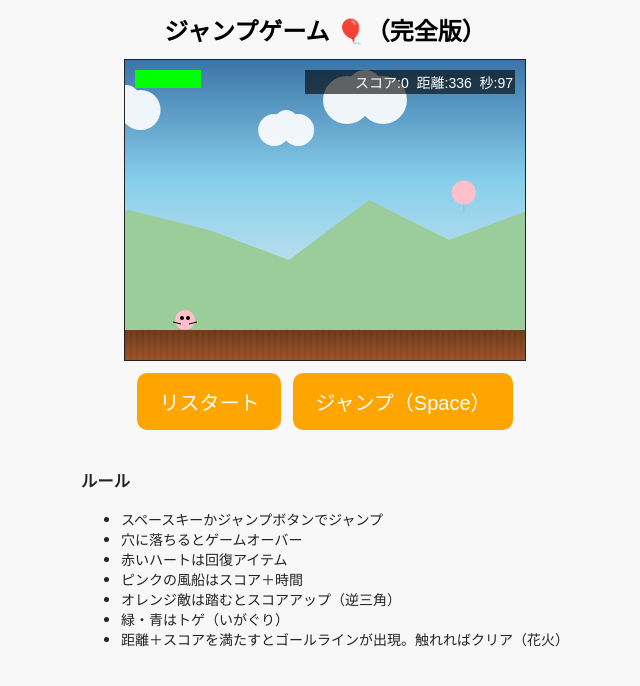
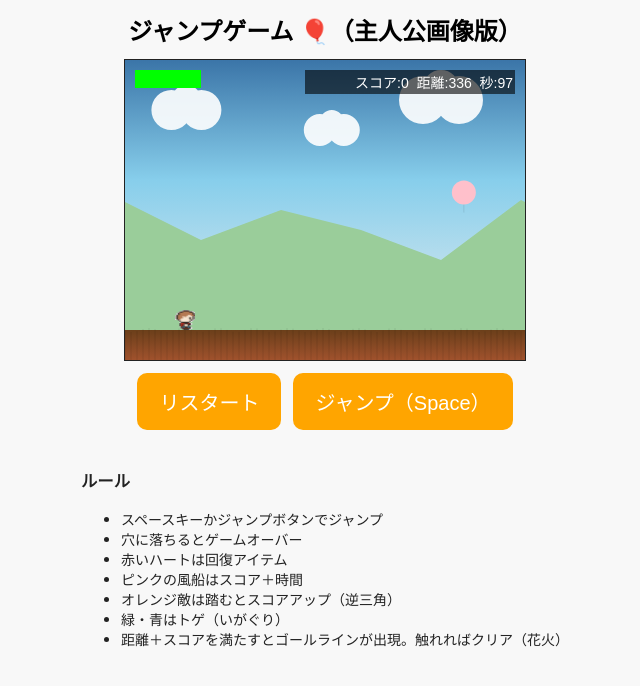
Before and after one commit to hatakeyamamitsumu/games, a plain HTML site: page jump.html in a window 1280 px wide. Both pictures are taken after a click on the button "リスタート". Shown: the whole page, without its empty margins (315-955 px from the left). Drawn offline with Linux system fonts and the light colour scheme.

Commit message:
character

```diff
--- a/jump.html
+++ b/jump.html
@@ -3,7 +3,7 @@
 <head>
 <meta charset="utf-8" />
 <meta name="viewport" content="width=device-width,initial-scale=1" />
-<title>ジャンプゲーム — 完全版（BGM分離・花火）</title>
+<title>ジャンプゲーム — 完全版（主人公画像版）</title>
 <style>
   body { margin:0; font-family:system-ui,-apple-system,Segoe UI,Roboto,"Hiragino Kaku Gothic ProN",sans-serif; background:#f8f8f8; display:flex; flex-direction:column; align-items:center; }
   h2 { margin:12px 0; }
@@ -13,17 +13,16 @@
   button { font-size:20px; padding:14px 22px; border-radius:10px; border:none; background:orange; color:white; cursor:pointer; }
   button:active { background:darkorange; }
   #rules { max-width:720px; text-align:left; padding:10px; font-size:14px; color:#222; }
-  #msg { position:fixed; top:6px; left:50%; transform:translateX(-50%); background:rgba(0,0,0,0.6); color:white; padding:6px 12px; border-radius:8px; font-size:13px; display:none; }
+  #msg { position:fixed; top:6px; left:50%; transform:translateX(-50%); background:rgba(0,0,0,0.6); color:white; padding:6px 12px; border-radius:8px; font-size:13px; display:none; z-index:999; }
 </style>
 </head>
 <body>
-<h2>ジャンプゲーム 🎈（完全版）</h2>
+<h2>ジャンプゲーム 🎈（主人公画像版）</h2>
 <div id="canvasWrap"><canvas id="game" width="400" height="300"></canvas></div>
 
 <div id="buttonArea">
   <button id="restartBtn">リスタート</button>
   <button id="jumpBtn">ジャンプ（Space）</button>
-
 </div>
 
 <div id="rules">
@@ -42,9 +41,9 @@
 <div id="msg"></div>
 
 <script>
-/* -------------------------
+/* =========================
    BGM プレーヤー（独立）
-   ------------------------- */
+   ========================= */
 class BGMPlayer {
   constructor(src, opts={volume:0.7, loop:true}) {
     this.src = src;
@@ -53,35 +52,23 @@ class BGMPlayer {
     this.audio.volume = typeof opts.volume === 'number' ? opts.volume : 1.0;
     this._isPlaying = false;
   }
-  play() {
-    // play() は Promise を返す（自動再生拒否の可能性あり）
-    return this.audio.play().then(()=>{ this._isPlaying=true; }).catch(e=>{
-      // 再生できない場合は呼び出し元でユーザーに知らせる
-      this._isPlaying=false;
-      throw e;
-    });
-  }
+  play() { return this.audio.play().then(()=>{ this._isPlaying=true; }).catch(e=>{ this._isPlaying=false; throw e; }); }
   pause(){ this.audio.pause(); this._isPlaying=false; }
   stop(){ this.pause(); this.audio.currentTime = 0; }
   fadeOut(step=0.02, interval=100){
     const audio = this.audio;
     const fade = setInterval(()=>{
-      if(audio.volume > step){
-        audio.volume = Math.max(0, audio.volume - step);
-      } else {
-        audio.volume = 0;
-        audio.pause();
-        clearInterval(fade);
-      }
+      if(audio.volume > step){ audio.volume = Math.max(0, audio.volume - step); }
+      else { audio.volume = 0; audio.pause(); clearInterval(fade); }
     }, interval);
   }
   setVolume(v){ this.audio.volume = Math.max(0, Math.min(1, v)); }
   isPlaying(){ return this._isPlaying && !this.audio.paused; }
 }
 
-/* -------------------------
+/* =========================
    ゲーム本体
-   ------------------------- */
+   ========================= */
 const canvas = document.getElementById('game');
 const ctx = canvas.getContext('2d');
 const W = canvas.width;
@@ -91,20 +78,24 @@ let worldSpeed = worldSpeedDefault;
 const goalDistance = 1200;
 const goalScore = 30;
 
-// ゲーム変数（宣言）
+// ゲーム状態（宣言）
 let player, jumpStage, maxJumpStage, obstacles, explosions, holes;
-let fireworks; // 花火パーティクル配列
+let fireworks; // 花火パーティクル
 let score, gameOver, spawnTimer, holeTimer, gameTime, hp, invincible, flash;
 let distance = 0;
 let goalLine = null;
 let gameClear = false;
 let loopStarted = false;
 
-// BGM プレーヤー（sounds/a.mp3 を設置してください）
+// プレイヤー画像（同じサイズ：20）
+const playerImage = new Image();
+playerImage.src = "characters/hero.png"; // ←ここに画像を置いてください（相対パス）
+
+// BGM / SE パス（必要なファイルを配置）
 const bgmPlayer = new BGMPlayer("sounds/BGM/a.mp3", {volume:0.05, loop:true});
-const fireworkSEPath = "sounds/Sound_Effect/firework.mp3"; // 花火SE（別ファイルを用意）
+const fireworkSEPath = "sounds/Sound_Effect/firework.mp3";
 
-// 小さなメッセージ表示（画面上部）
+// メッセージ表示
 const msgBox = document.getElementById('msg');
 function showMsg(text, ms=1800){
   msgBox.textContent = text;
@@ -113,8 +104,9 @@ function showMsg(text, ms=1800){
   showMsg._t = setTimeout(()=> msgBox.style.display = 'none', ms);
 }
 
-/* ---------- 初期化関数 ---------- */
+/* ---------- 初期化 ---------- */
 function resetGameState(){
+  // player.size を 20 にして、画像表示時も同じサイズになるようにする
   player = { x:50, y:250, vy:0, size:20, falling:false };
   jumpStage = 0; maxJumpStage = 2;
   obstacles = []; explosions = []; holes = [];
@@ -124,9 +116,15 @@ function resetGameState(){
   hp = 3; invincible = 0; flash = 0;
   distance = 0; goalLine = null; gameClear = false; gameOver = false;
   worldSpeed = worldSpeedDefault;
+
+  // mountains/clouds 初期位置を元に戻す（安定化）
+  mountains[0].x = 0; mountains[1].x = W;
+  clouds[0].x = 80; clouds[1].x = 220; clouds[2].x = 340;
 }
 
-/* ---------- 花火（派手め） ---------- */
+/* =========================
+   花火パーティクル
+   ========================= */
 function spawnFireworks(cx, cy, bursts = 10){
   const colors = ["#ff5050","#ffb84d","#fff06a","#7efc8d","#8ad4ff","#d6a0ff","#ffffff","#ff69b4"];
   for(let b=0;b<bursts;b++){
@@ -146,7 +144,7 @@ function spawnFireworks(cx, cy, bursts = 10){
 function updateFireworks(){
   for(let p of fireworks){
     p.age++;
-    p.vy += 0.04; // gravity small
+    p.vy += 0.04;
     p.vx *= 0.995;
     p.vy *= 0.998;
     p.x += p.vx;
@@ -166,7 +164,9 @@ function drawFireworks(){
   ctx.globalAlpha = 1;
 }
 
-/* ---------- 雲 / 山 ---------- */
+/* =========================
+   雲 / 山
+   ========================= */
 const clouds = [ {x:80,y:50,scale:1,speed:0.2}, {x:220,y:70,scale:0.8,speed:0.15}, {x:340,y:40,scale:1.2,speed:0.25} ];
 function drawCloud(c){
   ctx.fillStyle="rgba(255,255,255,0.9)";
@@ -194,30 +194,34 @@ function drawMountains(){
   });
 }
 
-/* ---------- 入力 ---------- */
+/* =========================
+   入力：ジャンプ / ボタン
+   ========================= */
 function doJump(){
   if(gameOver || gameClear) return;
-  // try start bgm if not playing (user gesture)
-  tryPlayBGMOnce();
+  tryPlayBGMOnce(); // 初回のユーザー操作でBGMを許可する
   if(!player.falling && jumpStage < maxJumpStage){
     jumpStage++;
-    player.vy = jumpStage===1 ? -10 : -10;
+    // 1段目を高めに（既存の設定に合わせる）
+    player.vy = jumpStage===1 ? -10 : -12;
     playJumpSound();
   }
 }
 document.addEventListener("keydown", e=>{
-  if(e.code==="Space") { e.preventDefault(); doJump(); }
+  if(e.code==="Space"){ e.preventDefault(); doJump(); }
   if(e.code==="Enter" && (gameOver || gameClear)) restart();
 });
 document.getElementById("jumpBtn").addEventListener("click", doJump);
 document.getElementById("restartBtn").addEventListener("click", ()=>{
-  // user gesture: safe to start BGM
+  // クリックはユーザー操作なので BGM 再生を試行してからリスタート
   tryPlayBGMOnce(true);
   restart();
 });
 canvas.addEventListener("touchstart", e=>{ e.preventDefault(); doJump(); }, {passive:false});
 
-/* ---------- シンセ音列 ---------- */
+/* =========================
+   シンセ系 SE（WebAudio）
+   ========================= */
 function playSoundSequence(seq){
   const audioCtx = new (window.AudioContext || window.webkitAudioContext)();
   seq.forEach(({freq,type="sine",duration=0.2,delay=0,volume=0.2})=>{
@@ -239,19 +243,23 @@ function playEnemyDefeatSound(){ playSoundSequence([{freq:420,type:"triangle",du
 function playGoalSound(){ playSoundSequence([{freq:880,type:"sine",duration:0.25},{freq:660,type:"sine",duration:0.25,delay:0.2}]); }
 function playClearSound(){ playSoundSequence([{freq:1200,type:"sine",duration:0.25},{freq:900,type:"sine",duration:0.2,delay:0.18},{freq:700,type:"sine",duration:0.18,delay:0.34}]); }
 
-/* ---------- 障害物 ---------- */
+/* =========================
+   障害物・穴
+   ========================= */
 function spawnObstacle(){
   const count = Math.floor(Math.random()*3)+1;
   for(let i=0;i<count;i++){
     let type;
     if(Math.random()<0.08) type="heal";
     else type = ["normal","zigzag","breakable","balloon"][Math.floor(Math.random()*4)];
+
     let yPos, baseY;
     if(type==="heal") yPos = 30 + Math.random()*50;
     else if(type==="balloon") yPos = 50 + Math.random()*100;
-    else if(type==="zigzag"){ baseY = 120 + Math.random()*60; yPos = baseY; } // 高め
+    else if(type==="zigzag"){ baseY = 140 + Math.random()*60; yPos = baseY; } // 少し高め
     else yPos = (Math.random()<0.5) ? 250 : 100 + Math.random()*100;
-    obstacles.push({x:W + i*36, y:yPos, width:20, height:20, type:type, angle:0, vy:0, falling:false, baseY:baseY, scored:false});
+
+    obstacles.push({x:W + i*30, y:yPos, width:20, height:20, type:type, angle:0, vy:0, falling:false, baseY:baseY, scored:false});
   }
 }
 function spawnHoleIfReady(){
@@ -264,16 +272,19 @@ function spawnHoleIfReady(){
 function updateObstacles(){
   for(let ob of obstacles){
     if(ob.falling){
-      ob.vy += 0.6; ob.y += ob.vy;
+      ob.vy += 0.6;
+      ob.y += ob.vy;
     } else {
       const speed = (ob.type==="balloon" || ob.type==="heal") ? worldSpeed * 0.6 : worldSpeed;
       ob.x -= speed;
       if(ob.type==="zigzag" && ob.baseY!==undefined){
-        ob.y = ob.baseY + Math.sin(ob.angle) * 30; ob.angle += 0.12;
+        ob.y = ob.baseY + Math.sin(ob.angle) * 30;
+        ob.angle += 0.12;
       }
       if(ob.type==="balloon" || ob.type==="heal"){
         ob.y += Math.sin(ob.angle) * 0.6;
-        ob.x += Math.sin(ob.angle/2) * 0.4; ob.angle += 0.06;
+        ob.x += Math.sin(ob.angle/2) * 0.4;
+        ob.angle += 0.06;
       }
       if(!ob.falling && (ob.type==="normal"||ob.type==="breakable")){
         for(let h of holes){
@@ -284,6 +295,7 @@ function updateObstacles(){
       }
     }
   }
+
   obstacles = obstacles.filter(ob=>{
     if(!ob.falling && ob.x < -ob.width){
       if(!ob.scored){ score++; ob.scored = true; }
@@ -292,42 +304,55 @@ function updateObstacles(){
     if(ob.falling && ob.y > canvas.height + 50) return false;
     return true;
   });
-  holes.forEach(h=> h.x -= worldSpeed );
+
+  holes.forEach(h => h.x -= worldSpeed);
   holes = holes.filter(h => h.x + h.width > 0);
 }
 
-/* ---------- 衝突判定 ---------- */
+/* =========================
+   衝突判定
+   ========================= */
 function checkCollision(){
   if(invincible>0 || player.falling || gameClear) return;
+
   for(let i=0;i<obstacles.length;i++){
     const ob = obstacles[i];
     if(ob.falling) continue;
+
+    // 円同士判定（回復・風船）
     const dx = (player.x + player.size/2) - (ob.x + ob.width/2);
     const dy = (player.y + player.size/2) - (ob.y + ob.height/2);
     const dist = Math.sqrt(dx*dx + dy*dy);
+
     if(ob.type === "heal" && dist < player.size/2 + 14){
-      explosions.push({x:ob.x+ob.width/2,y:ob.y+ob.height/2,radius:0,maxRadius:60,color:"rgba(255,50,50,0.6)"});
-      obstacles.splice(i,1); i--; hp = 3; score += 10; flash = 8; invincible = 30; playHealSound(); continue;
+      explosions.push({x:ob.x + ob.width/2, y:ob.y + ob.height/2, radius:0, maxRadius:60, color:"rgba(255,50,50,0.6)"});
+      obstacles.splice(i,1); i--;
+      hp = 3; score += 10; flash = 8; invincible = 30; playHealSound(); continue;
     }
+
     if(ob.type === "balloon" && dist < player.size/2 + 16){
-      explosions.push({x:ob.x+ob.width/2,y:ob.y+ob.height/2,radius:0,maxRadius:30});
-      obstacles.splice(i,1); i--; score += 5; gameTime += 60;
+      explosions.push({x:ob.x + ob.width/2, y:ob.y + ob.height/2, radius:0, maxRadius:30});
+      obstacles.splice(i,1); i--;
+      score += 5; gameTime += 60;
       player.vy = (player.y + player.size/2 < ob.y + ob.height/2) ? -10 : 5;
       invincible = 30; flash = 10; playEnemyDefeatSound(); continue;
     }
+
+    // 四角当たり判定（敵）
     if(["normal","zigzag","breakable"].includes(ob.type) &&
        player.x < ob.x + ob.width && player.x + player.size > ob.x &&
        player.y < ob.y + ob.height && player.y + player.size > ob.y){
       if(ob.type === "breakable" && player.vy > 0 && player.y + player.size <= ob.y + 10){
-        explosions.push({x:ob.x+ob.width/2,y:ob.y+ob.height/2,radius:0,maxRadius:30});
-        obstacles.splice(i,1); i--; score += 5; gameTime += 60; player.vy = -8; playEnemyDefeatSound(); continue;
+        explosions.push({x:ob.x + ob.width/2, y:ob.y + ob.height/2, radius:0, maxRadius:30});
+        obstacles.splice(i,1); i--;
+        score += 5; gameTime += 60; player.vy = -8; playEnemyDefeatSound(); continue;
       }
       hp--; invincible = 30; flash = 10; playDamageSound();
       if(hp <= 0) return endGame();
     }
   }
 
-  // 穴
+  // 穴判定
   const footY = player.y + player.size;
   const footXCenter = player.x + player.size/2;
   for(let h of holes){
@@ -337,57 +362,90 @@ function checkCollision(){
   }
 }
 
-/* ---------- 爆発更新 ---------- */
-function updateExplosions(){ for(let e of explosions) e.radius += 2; explosions = explosions.filter(e => e.radius < e.maxRadius); }
+/* =========================
+   爆発更新
+   ========================= */
+function updateExplosions(){
+  for(let e of explosions) e.radius += 2;
+  explosions = explosions.filter(e => e.radius < e.maxRadius);
+}
 
-/* ---------- 描画 ---------- */
+/* =========================
+   描画
+   ========================= */
 function draw(){
   ctx.clearRect(0,0,canvas.width,canvas.height);
 
   // 背景グラデ
   const bgGrad = ctx.createLinearGradient(0,0,0,canvas.height);
   bgGrad.addColorStop(0,"#3b75a8"); bgGrad.addColorStop(0.4,"#87CEEB"); bgGrad.addColorStop(1,"#f0f0f0");
-  ctx.fillStyle = bgGrad; ctx.fillRect(0,0,canvas.width,canvas.height);
+  ctx.fillStyle = bgGrad;
+  ctx.fillRect(0, 0, canvas.width, canvas.height);
 
   // 山
   drawMountains();
 
   // 雲
-  clouds.forEach(c=> drawCloud(c) );
+  clouds.forEach(c => { drawCloud(c); });
 
   // 地面
   const groundY = 270;
   const groundGrad = ctx.createLinearGradient(0, groundY, 0, canvas.height);
-  groundGrad.addColorStop(0,"#6b3f1a"); groundGrad.addColorStop(1,"#A0522D");
-  ctx.fillStyle = groundGrad; ctx.fillRect(0, groundY, canvas.width, canvas.height-groundY);
+  groundGrad.addColorStop(0, "#6b3f1a");
+  groundGrad.addColorStop(1, "#A0522D");
+  ctx.fillStyle = groundGrad;
+  ctx.fillRect(0, groundY, canvas.width, canvas.height - groundY);
 
-  // 地面の凹凸（動きで変化）
+  // 地面凹凸
   ctx.strokeStyle = "rgba(0,0,0,0.12)";
   for(let i=0;i<canvas.width;i+=6){
     const offset = Math.sin(i * 0.18 + distance * 0.02) * 2;
     ctx.lineWidth = 0.8;
-    ctx.beginPath(); ctx.moveTo(i, groundY + offset); ctx.lineTo(i, canvas.height); ctx.stroke();
+    ctx.beginPath();
+    ctx.moveTo(i, groundY + offset);
+    ctx.lineTo(i, canvas.height);
+    ctx.stroke();
   }
 
   // 障害物
   obstacles.forEach(ob=>{
     if(ob.type === "balloon"){
-      ctx.beginPath(); ctx.arc(ob.x + ob.width/2, ob.y + ob.height/2, 12, 0, Math.PI*2); ctx.fillStyle = "pink"; ctx.fill();
-      ctx.beginPath(); ctx.moveTo(ob.x + ob.width/2, ob.y + ob.height/2 + 12); ctx.lineTo(ob.x + ob.width/2, ob.y + ob.height/2 + 20); ctx.stroke();
+      ctx.beginPath();
+      ctx.arc(ob.x + ob.width/2, ob.y + ob.height/2, 12, 0, Math.PI*2);
+      ctx.fillStyle = "pink";
+      ctx.fill();
+      ctx.beginPath();
+      ctx.moveTo(ob.x + ob.width/2, ob.y + ob.height/2 + 12);
+      ctx.lineTo(ob.x + ob.width/2, ob.y + ob.height/2 + 20);
+      ctx.stroke();
     } else if(ob.type === "heal"){
       const cx = ob.x + ob.width/2, cy = ob.y + ob.height/2;
-      ctx.fillStyle = "red"; ctx.beginPath(); ctx.arc(cx-5, cy-2, 6, 0, Math.PI*2); ctx.arc(cx+5, cy-2, 6, 0, Math.PI*2);
-      ctx.moveTo(cx-11, cy+2); ctx.quadraticCurveTo(cx, cy+18, cx+11, cy+2); ctx.closePath(); ctx.fill();
+      ctx.fillStyle = "red";
+      ctx.beginPath();
+      ctx.arc(cx-5, cy-2, 6, 0, Math.PI*2);
+      ctx.arc(cx+5, cy-2, 6, 0, Math.PI*2);
+      ctx.moveTo(cx-11, cy+2);
+      ctx.quadraticCurveTo(cx, cy+18, cx+11, cy+2);
+      ctx.closePath();
+      ctx.fill();
     } else if(ob.type === "breakable"){
-      // 逆三角（オレンジ）
-      ctx.fillStyle = "orange"; ctx.beginPath();
-      ctx.moveTo(ob.x + ob.width/2, ob.y + ob.height); ctx.lineTo(ob.x, ob.y); ctx.lineTo(ob.x + ob.width, ob.y); ctx.closePath(); ctx.fill();
+      ctx.fillStyle = "orange";
+      ctx.beginPath();
+      ctx.moveTo(ob.x + ob.width/2, ob.y + ob.height);
+      ctx.lineTo(ob.x, ob.y);
+      ctx.lineTo(ob.x + ob.width, ob.y);
+      ctx.closePath();
+      ctx.fill();
     } else if(ob.type === "normal" || ob.type === "zigzag"){
-      // いがぐり（緑・青）
       const baseColor = ob.type==="normal" ? "green" : "blue";
       ctx.fillStyle = baseColor;
-      const cx = ob.x + ob.width/2, cy = ob.y + ob.height/2, radius = ob.width/2;
-      ctx.beginPath(); ctx.arc(cx, cy, radius, 0, Math.PI*2); ctx.fill();
+      const cx = ob.x + ob.width/2;
+      const cy = ob.y + ob.height/2;
+      const radius = ob.width/2;
+      ctx.beginPath();
+      ctx.arc(cx, cy, radius, 0, Math.PI*2);
+      ctx.fill();
+
       const spikes = 8;
       for(let i=0;i<spikes;i++){
         const angle = (Math.PI*2/spikes)*i;
@@ -396,28 +454,56 @@ function draw(){
         const sy = cy + Math.sin(angle) * radius;
         const ex = cx + Math.cos(angle) * (radius + spikeLength);
         const ey = cy + Math.sin(angle) * (radius + spikeLength);
-        ctx.strokeStyle = baseColor; ctx.lineWidth = 2;
-        ctx.beginPath(); ctx.moveTo(sx, sy); ctx.lineTo(ex, ey); ctx.stroke();
+        ctx.strokeStyle = baseColor;
+        ctx.lineWidth = 2;
+        ctx.beginPath();
+        ctx.moveTo(sx, sy);
+        ctx.lineTo(ex, ey);
+        ctx.stroke();
       }
     }
   });
 
   // 穴
-  ctx.fillStyle = "black"; holes.forEach(h => ctx.fillRect(h.x, groundY, h.width, 30) );
+  ctx.fillStyle = "black";
+  holes.forEach(h => ctx.fillRect(h.x, groundY, h.width, 30));
 
   // 爆発
-  explosions.forEach(e => { ctx.beginPath(); ctx.arc(e.x, e.y, e.radius, 0, Math.PI*2); ctx.fillStyle = e.color || "rgba(255,165,0,0.5)"; ctx.fill(); });
+  explosions.forEach(e=>{
+    ctx.beginPath();
+    ctx.arc(e.x, e.y, e.radius, 0, Math.PI*2);
+    ctx.fillStyle = e.color || "rgba(255,165,0,0.5)";
+    ctx.fill();
+  });
 
   // フラッシュ
   if(flash>0){ ctx.fillStyle="rgba(255,255,255,0.5)"; ctx.fillRect(0,0,canvas.width,canvas.height); flash--; }
 
-  // プレイヤー（かわいい丸猫風）
-  ctx.fillStyle = "pink";
-  ctx.beginPath(); ctx.arc(player.x + player.size/2, player.y + player.size/2, player.size/2, 0, Math.PI*2); ctx.fill();
-  // 目
-  ctx.fillStyle = "black"; ctx.beginPath(); ctx.arc(player.x+7, player.y+8, 2, 0, Math.PI*2); ctx.arc(player.x+13, player.y+8, 2, 0, Math.PI*2); ctx.fill();
-  // ひげ（ちょっと）
-  ctx.strokeStyle = "black"; ctx.lineWidth = 1; ctx.beginPath(); ctx.moveTo(player.x+6, player.y+14); ctx.lineTo(player.x-2, player.y+12); ctx.moveTo(player.x+14, player.y+14); ctx.lineTo(player.x+22, player.y+12); ctx.stroke();
+  // プレイヤー描画：画像が読み込まれていれば image、そうでなければ丸でフォールバック
+  if(playerImage.complete && playerImage.naturalWidth !== 0){
+    // optionally: draw shadow under player
+    ctx.save();
+    ctx.globalAlpha = 0.95;
+    ctx.drawImage(playerImage, player.x, player.y, player.size, player.size);
+    ctx.restore();
+  } else {
+    ctx.fillStyle = "pink";
+    ctx.beginPath();
+    ctx.arc(player.x + player.size/2, player.y + player.size/2, player.size/2, 0, Math.PI*2);
+    ctx.fill();
+    // 目/hige
+    ctx.fillStyle = "black";
+    ctx.beginPath();
+    ctx.arc(player.x+7, player.y+8, 2, 0, Math.PI*2);
+    ctx.arc(player.x+13, player.y+8, 2, 0, Math.PI*2);
+    ctx.fill();
+    ctx.strokeStyle = "black";
+    ctx.lineWidth = 1;
+    ctx.beginPath();
+    ctx.moveTo(player.x+6, player.y+14); ctx.lineTo(player.x-2, player.y+12);
+    ctx.moveTo(player.x+14, player.y+14); ctx.lineTo(player.x+22, player.y+12);
+    ctx.stroke();
+  }
 
   // HPバー
   const hpWidth = 22, hpHeight = 18;
@@ -429,17 +515,20 @@ function draw(){
   ctx.fillStyle="white"; ctx.font="14px sans-serif"; ctx.textAlign="right";
   ctx.fillText(`スコア:${score}  距離:${Math.floor(distance)}  秒:${Math.floor(gameTime/60)}`, canvas.width-12, 28);
 
-  // ゴールライン（出現時）
+  // ゴールライン
   if(goalLine){
-    ctx.fillStyle = "gold"; ctx.fillRect(goalLine.x, 220, goalLine.width, 50);
-    ctx.fillStyle = "black"; ctx.font = "bold 12px sans-serif"; ctx.textAlign = "center";
+    ctx.fillStyle = "gold";
+    ctx.fillRect(goalLine.x, 220, goalLine.width, 50);
+    ctx.fillStyle = "black";
+    ctx.font = "bold 12px sans-serif";
+    ctx.textAlign = "center";
     ctx.fillText("GOAL", goalLine.x + goalLine.width/2, 215);
   }
 
-  // 花火（常に描画）
+  // 花火（描画）
   drawFireworks();
 
-  // GameOver / Clear 表示
+  // Game Over / Clear 表示
   if(gameOver){
     ctx.fillStyle="rgba(0,0,0,0.6)"; ctx.fillRect(0,80,canvas.width,80);
     ctx.fillStyle="red"; ctx.textAlign="center"; ctx.font="bold 30px sans-serif"; ctx.fillText("Game Over!", canvas.width/2, 105);
@@ -452,7 +541,9 @@ function draw(){
   }
 }
 
-/* ---------- メインループ ---------- */
+/* =========================
+   メインループ
+   ========================= */
 function loop(){
   if(!gameOver && !gameClear){
     // 距離
@@ -471,26 +562,25 @@ function loop(){
       if(c.x < -60) c.x = canvas.width + 60;
     });
 
-    // ゴール出現判定（より厳しく）
+    // ゴール出現判定
     if(!goalLine && distance >= goalDistance * 1.5 && score >= goalScore * 1.5){
       goalLine = { x: canvas.width + 100, width: 12 };
       playGoalSound();
       showMsg("ゴールライン出現！", 2000);
     }
 
-    // ゴールの引き寄せ
+    // ゴールを前方から引き寄せる
     if(goalLine){
       goalLine.x -= worldSpeed;
+      // プレイヤーがゴールラインを超えたらクリア
       if(player.x + player.size > goalLine.x){
         gameClear = true;
-        // 花火大量に、BGMフェードアウト
+        // 花火を発生／BGMフェード
         bgmPlayer.fadeOut(0.02, 120);
         playClearSound();
-        // 派手に複数回
         let cnt = 0;
         const t = setInterval(()=>{
           spawnFireworks(canvas.width/2 + (Math.random()-0.5)*120, 120 + Math.random()*40, 8);
-          // 小さめのSEを連続再生（重ねる）
           const se = new Audio(fireworkSEPath);
           se.volume = 0.6;
           se.play();
@@ -500,66 +590,82 @@ function loop(){
       }
     }
 
-    // 時間経過
-    gameTime--; if(gameTime <= 0) endGame();
+    // 時間減少
+    gameTime--;
+    if(gameTime <= 0) endGame();
 
     // プレイヤー物理
-    if(player.falling){ player.vy += 0.9; player.y += player.vy; if(player.y > canvas.height+40) endGame(); }
-    else { player.vy += 0.5; player.y += player.vy; if(player.y > 250){ player.y = 250; player.vy = 0; jumpStage = 0; } }
+    if(player.falling){
+      player.vy += 0.9;
+      player.y += player.vy;
+      if(player.y > canvas.height + 40) endGame();
+    } else {
+      player.vy += 0.5;
+      player.y += player.vy;
+      if(player.y > 250){ player.y = 250; player.vy = 0; jumpStage = 0; }
+    }
 
-    // 障害物
-    spawnTimer++; if(spawnTimer > 90){ spawnObstacle(); spawnTimer = 0; }
-    spawnHoleIfReady(); updateObstacles();
+    // 障害物生成・更新
+    spawnTimer++;
+    if(spawnTimer > 90){ spawnObstacle(); spawnTimer = 0; }
+    spawnHoleIfReady();
+    updateObstacles();
 
-    if(invincible>0) invincible--;
+    // 衝突・爆発更新
+    if(invincible > 0) invincible--;
     checkCollision();
     updateExplosions();
   }
 
-  // 花火更新は常に
+  // 花火は常に更新
   updateFireworks();
 
   draw();
   requestAnimationFrame(loop);
 }
 
-/* ---------- Game Over / Restart ---------- */
+/* =========================
+   Game Over / Restart
+   ========================= */
 function endGame(){
   gameOver = true;
   showMsg("ゲームオーバー", 2000);
-  bgmPlayer.stop(); // ←追加: BGMを止める
+  try { bgmPlayer.stop(); } catch(e){ /* ignore */ }
 }
 
 function restart(){
   resetGameState();
-  _bgmPlayAttempted = false; // ←フラグをリセット
+  _bgmPlayAttempted = false; // BGM再生フラグをリセット
   showMsg("ゲームを開始しました", 1200);
-  tryPlayBGMOnce(true); // ←ユーザー操作扱いで再生を試す
+  // リスタート時はユーザーの操作（クリック）なので BGMを試す
+  tryPlayBGMOnce(true);
 }
 
-/* ---------- BGM 再生をユーザー操作と関連させる（1回だけ） ---------- */
+/* =========================
+   BGM 再生をユーザー操作と関連させる（1回だけ）
+   ========================= */
 let _bgmPlayAttempted = false;
 function tryPlayBGMOnce(force=false){
-  // force=true のときは強制的に play を試す（リスタートボタン）
   if(_bgmPlayAttempted && !force) return;
   _bgmPlayAttempted = true;
   bgmPlayer.play().then(()=> {
     showMsg("BGM再生中",1000);
   }).catch(err => {
-    // 自動再生拒否など
     console.log("BGM再生できませんでした:", err);
     showMsg("ブラウザがBGM再生をブロックしました。操作で再生してください。", 2500);
   });
 }
 
-/* ---------- 初期化 & 起動 ---------- */
+/* =========================
+   初期化 & 起動
+   ========================= */
 resetGameState();
 if(!loopStarted){
   loopStarted = true;
   requestAnimationFrame(loop);
 }
 
-/* ---------- 公開関数（必要なら） ---------- */
+/* 公開（デバッグ用） */
 window._game = { restart, tryPlayBGMOnce, bgmPlayer };
 
 </script>
```
Also changed, not shown: characters/hero.png (added).
